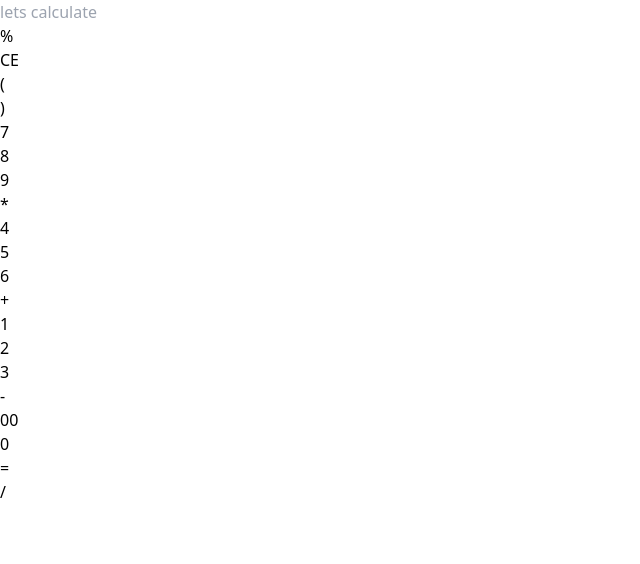
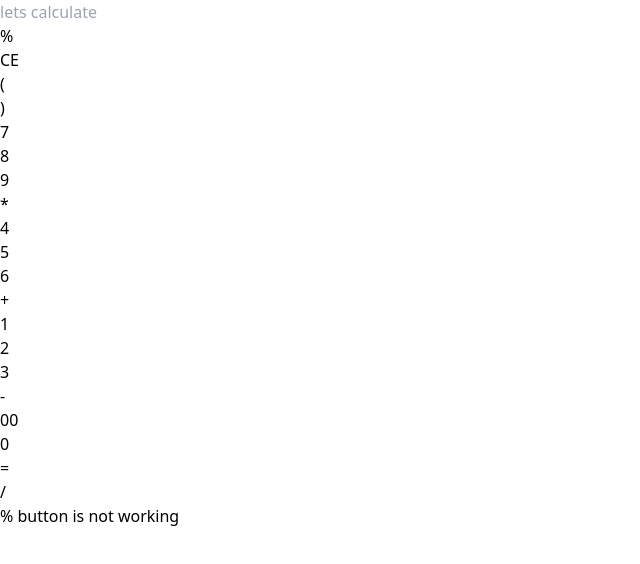
Before and after one commit to goodfeeling4/calculator, a React (Vite) app: page / in a window 1280 px wide. Shown: the top 564 px of the page, without its empty margins (0-640 px from the left). Built offline with nearby package versions, Linux system fonts and the light colour scheme.

Commit message:
Update App.jsx

```diff
--- a/src/App.jsx
+++ b/src/App.jsx
@@ -40,7 +40,9 @@ return (
           </div>
         </div>
       </Box>
+
     </Flex>
+    <span> % button is not working</span>
   </>
 );
 }
```
